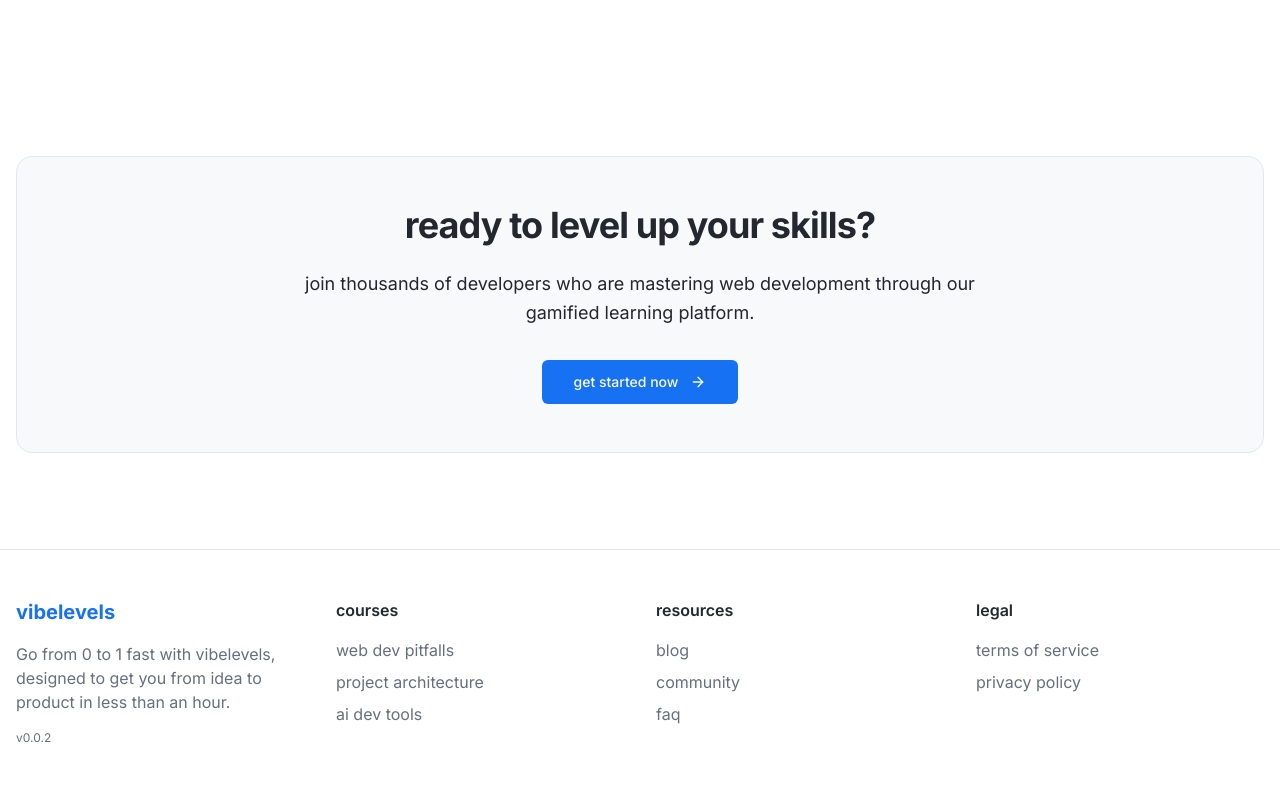
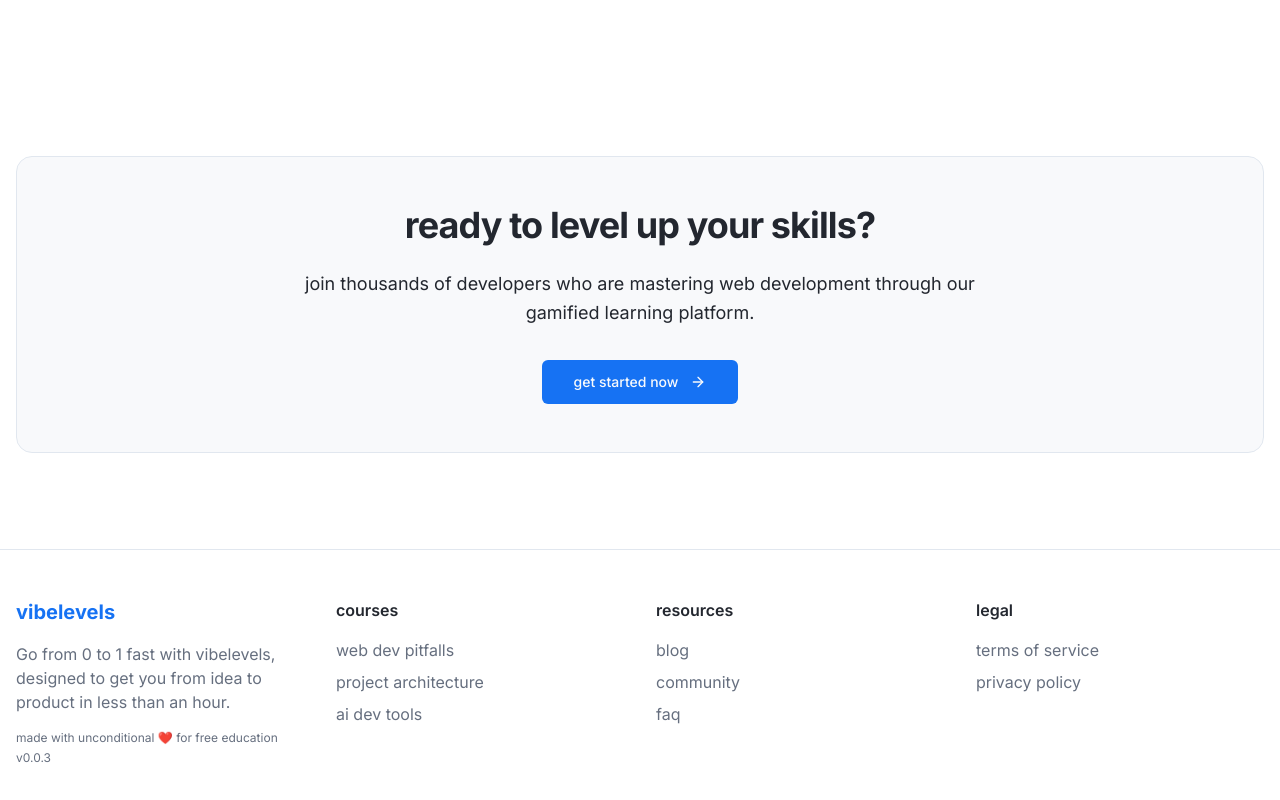
Before and after one commit to thenice777/vibelevels, a React (Vite) app: page / in a window 1280 px wide. Shown: the part 1092-1892 px from the top of the page. Built offline with nearby package versions, Linux system fonts and the light colour scheme.

Commit message:
Add footer message and update version
Adds a "made with unconditional ❤️ for free education" message to the footer and updates the version number to v0.0.3.

```diff
--- a/src/components/Footer.tsx
+++ b/src/components/Footer.tsx
@@ -1,3 +1,4 @@
+
 import { Link } from "react-router-dom";
 
 export const Footer = () => {
@@ -10,7 +11,10 @@ export const Footer = () => {
             <p className="text-muted-foreground">
               Go from 0 to 1 fast with vibelevels, designed to get you from idea to product in less than an hour.
             </p>
-            <p className="text-xs text-muted-foreground">v0.0.2</p>
+            <div className="space-y-1">
+              <p className="text-xs text-muted-foreground">made with unconditional ❤️ for free education</p>
+              <p className="text-xs text-muted-foreground">v0.0.3</p>
+            </div>
           </div>
 
           <div>
```
